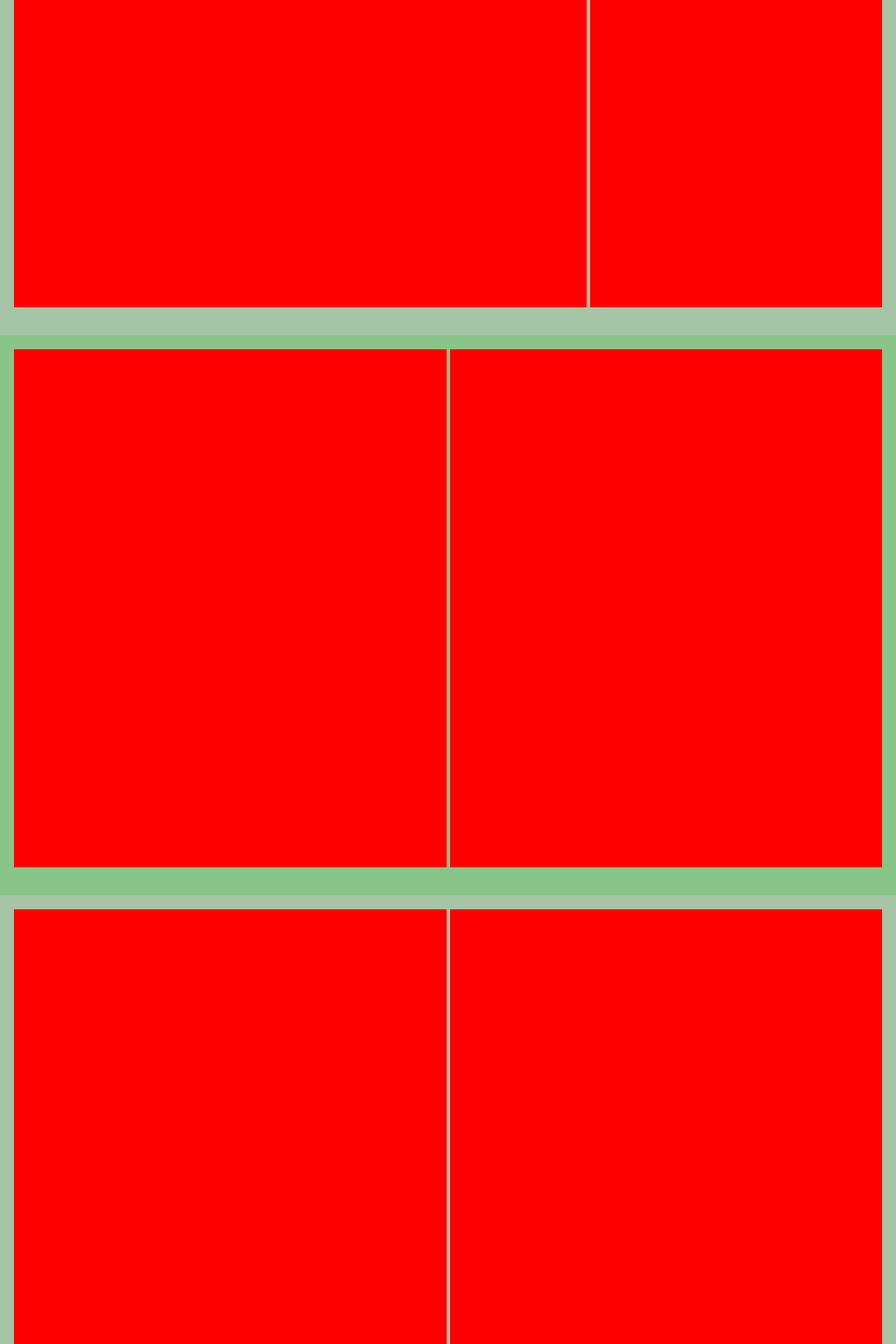
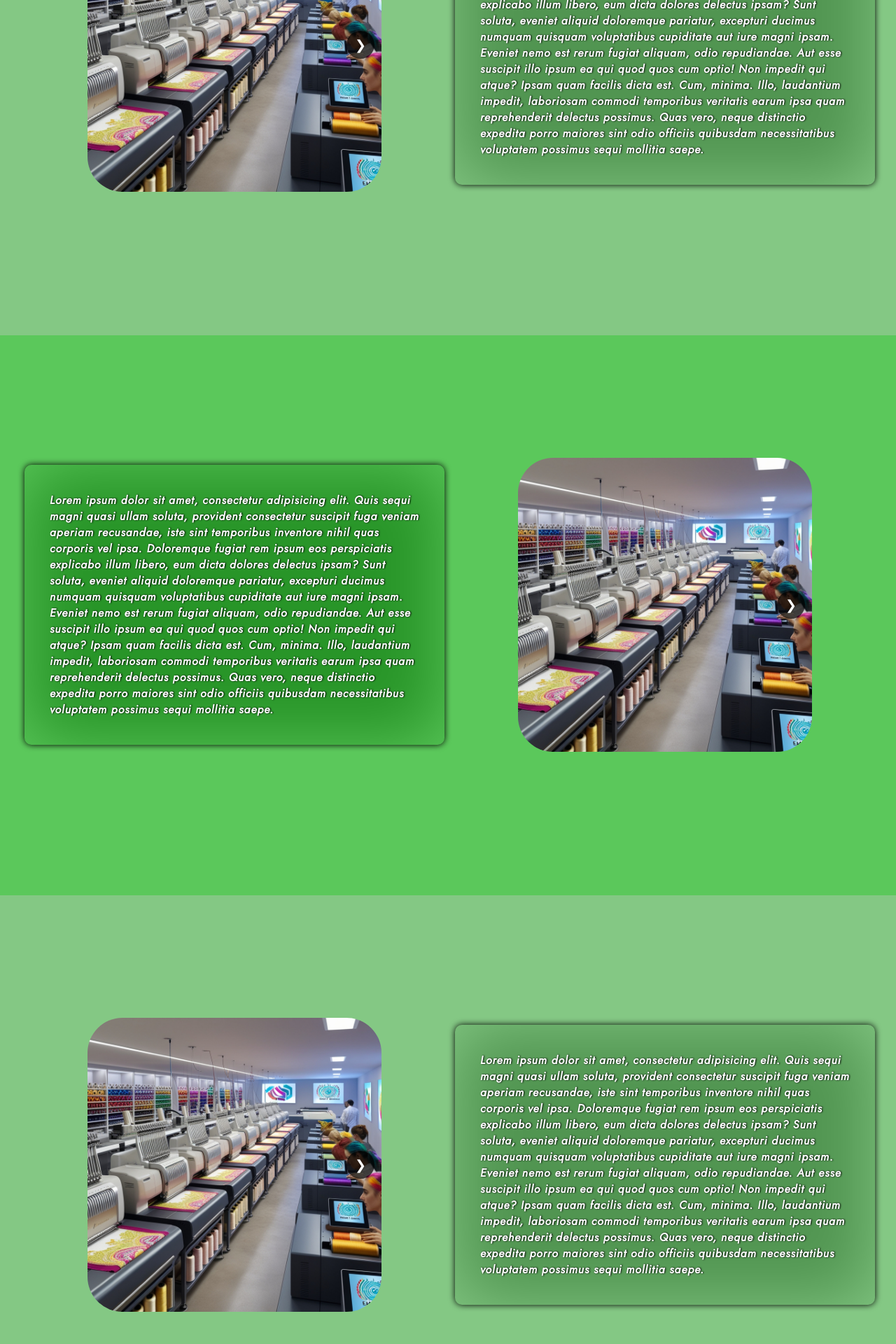
Before and after one commit to LuisFuturo01/projectzequitex.github.io, a PHP site: page / in a window 1280 px wide. Shown: the part 1187-3107 px from the top of the page at 70% size. Run offline with PHP 8.4, Linux system fonts and the light colour scheme.

Commit message:
index diseño acabado

```diff
--- a/css/cursor.css
+++ b/css/cursor.css
@@ -23,7 +23,7 @@
 *{
     box-sizing: border-box;
     font-family: "Montserrat", "my-font", "sans-serif";
-    cursor: none;
+    cursor: none !important;
     scroll-behavior: smooth;
 }
 html{
--- a/css/menu.css
+++ b/css/menu.css
@@ -31,7 +31,7 @@ div,input,main,nav,ul,li,section,footer,aside,picture,figure,html,body{
     position: sticky;
     top: 0;
     background-color: var(--bg-header);
-    z-index: 10;
+    z-index: 11;
     overflow: hidden;
 }
 .header-wrapper{
--- a/css/style.css
+++ b/css/style.css
@@ -19,6 +19,8 @@
     --bg-sidebar-item-hover:#494;
     --bg-button:#5b663d;
     --color-arrow-button:#1c4530;
+    --bg-main-window:#6b6c;
+    --bg-main-window__secondary:#3b3c;
 }
 *{
     box-sizing: border-box;
@@ -146,40 +148,123 @@ main{
 .main-windows {
     width: clamp(300px, 100%, 1900px);
     min-height: 100vh;
-    background-color: #9b9d;
+    background-color: var(--bg-main-window);
     color: #000;
     font-size: 1em;
-    padding: 20px;
+    padding: 10px 30px;
     padding-bottom: 40px;
     display: grid;
-    grid-template-areas:
-    "left-part right-part";
+    grid-template-columns: repeat(2,50%);
+    grid-template-rows: repeat(1,100%);
     gap: 5px;
 }
 .main-windows:first-child {
     margin-top: -80px;
 }
 .main-windows:nth-child(2n) {
-    background-color: #7b7d;
+    background-color: var(--bg-main-window__secondary)
 }
-.main-windows__left-part{
-    background-color: red;
+.main-windows__part{
     height: 100%;
     width: 100%;
-    grid-area: left-part;
+    display: flex;
+    align-items: center;
+    padding: 5px;
+    justify-content: center;
 }
-.main-windows__right-part{
-    background-color: red;
+.container-slider-img {
+    position: relative;
+    width: 70%;
     height: 100%;
+    overflow: hidden;
+    display: flex;
+    align-items: center;
+    justify-content:space-evenly;
+}
+.container-slider-img__inner {
+    display: flex;
+    overflow: hidden;
+    scroll-snap-type: x mandatory;
+    scroll-behavior: smooth;
     width: 100%;
-    grid-area: right-part;
+    height: 100%;
+    align-items: center;
+    justify-content: start;
+}
+.container-slider-img__picture {
+    flex:0 0 100%;
+    scroll-snap-align: start;
+    display: flex;
+    align-items: center;
+    justify-content: center;
+    object-fit: cover;
+}
+.container-slider-img__picture img,
+.container-slider-img__picture source {
+    width: 100%;
+    height: 100%;
+    object-fit: cover;
+    position: relative;
+    border-radius: 50px;
+}
+.slider-btn {
+    position: absolute;
+    top: 50%;
+    transform: translateY(-50%);
+    background: #000a;
+    color: #fff;
+    border: none;
+    width: 40px;
+    height: 40px;
+    border-radius: 50%;
+    z-index: 10;
+    transition: background .3s;
+    display: flex;
+    align-items: center;
+    justify-content: center;
+    font-size: 1.2rem;
+}
+.slider-btn:hover {
+    background: #000;
+}
+.prev-btn {
+    left: 10px;
+}
+.next-btn {
+    right: 10px;
+}
+.container-main-text {
+    position: relative;
+    height: clamp(40vh, 50vh, 100vh);
+    display: flex;
+    align-items: center;
+    padding: 5px 6%;
+    overflow-y: auto;
+    border-radius: 10px;
+    box-shadow: 0px 0px 10px #000;
+}
+.container-main-text::before {
+    content: "";
+    position: absolute;
+    top: 0;
+    left: 0;
+    width: 100%;
+    height: 100%;
+    filter: blur(50px);
+    background-color: #000;
+    z-index: -1;
+    border-radius: inherit;
+}
+.container-main-text__text{
+    color: #fff;
+    letter-spacing: 1px;
+    filter:drop-shadow(1px 0 1px black);
+    font-weight: 650;
 }
 @media screen and (max-width:950px){
     .main-windows{
-        grid-template-areas:
-        "left-part"
-        "right-part";
+        grid-template-rows: repeat(2,50%);
+        grid-template-columns: repeat(1,100%);
     }
 }
-
 /*MAIN-END-CODE*/
--- a/html/about_us.html
+++ b/html/about_us.html
@@ -48,7 +48,6 @@
     <link rel="preload" href="../img/logo-width.webp" as="image" type="image/webp">
     <link rel="preload" href="../img/background-logo.webp" as="image" type="image/webp">
     <!-- Enlace a hoja de estilos -->
-    <!-- <link rel='stylesheet' href='../css/style.css'> -->
     <link rel="stylesheet" href="../css/cursor.css">
     <link rel="stylesheet" href="../css/menu.css">
 </head>
--- a/html/contacts.html
+++ b/html/contacts.html
@@ -48,7 +48,6 @@
     <link rel="preload" href="../img/logo-width.webp" as="image" type="image/webp">
     <link rel="preload" href="../img/background-logo.webp" as="image" type="image/webp">
     <!-- Enlace a hoja de estilos -->
-    <!-- <link rel='stylesheet' href='../css/style.css'> -->
     <link rel="stylesheet" href="../css/cursor.css">
     <link rel="stylesheet" href="../css/menu.css">
 </head>
--- a/html/portfolio.html
+++ b/html/portfolio.html
@@ -48,7 +48,6 @@
     <link rel="preload" href="../img/logo-width.webp" as="image" type="image/webp">
     <link rel="preload" href="../img/background-logo.webp" as="image" type="image/webp">
     <!-- Enlace a hoja de estilos -->
-    <!-- <link rel='stylesheet' href='../css/style.css'> -->
     <link rel="stylesheet" href="../css/cursor.css">
     <link rel="stylesheet" href="../css/menu.css">
 </head>
--- a/html/products.html
+++ b/html/products.html
@@ -48,7 +48,6 @@
     <link rel="preload" href="../img/logo-width.webp" as="image" type="image/webp">
     <link rel="preload" href="../img/background-logo.webp" as="image" type="image/webp">
     <!-- Enlace a hoja de estilos -->
-    <!-- <link rel='stylesheet' href='../css/style.css'> -->
     <link rel="stylesheet" href="../css/cursor.css">
     <link rel="stylesheet" href="../css/menu.css">
 </head>
--- a/html/services.html
+++ b/html/services.html
@@ -48,7 +48,6 @@
     <link rel="preload" href="../img/logo-width.webp" as="image" type="image/webp">
     <link rel="preload" href="../img/background-logo.webp" as="image" type="image/webp">
     <!-- Enlace a hoja de estilos -->
-    <!-- <link rel='stylesheet' href='../css/style.css'> -->
     <link rel="stylesheet" href="../css/cursor.css">
     <link rel="stylesheet" href="../css/menu.css">
 </head>
--- a/index.html
+++ b/index.html
@@ -200,59 +200,203 @@
     <main id="main-start">
         <div class="main-wrapper">
             <div class="main-windows window-nosotros">
-                <div class="main-windows__left-part">
-                    <img src="img/" alt="">
+                <div class="main-windows__left-part main-windows__part">
+                    <div class="container-slider-img">
+                        <button class="slider-btn prev-btn">&#10094;</button>
+                        <div class="container-slider-img__inner">
+                            <picture class="container-slider-img__picture">
+                                <source srcset="img/Company.webp" type="image/webp">
+                                <img src="img/Company.jpg" alt="Empresa Zequitex 1" role="img" />
+                            </picture>
+                            <picture class="container-slider-img__picture">
+                                <source srcset="img/Company.webp" type="image/webp">
+                                <img src="img/Company.jpg" alt="Empresa Zequitex 2" role="img" />
+                            </picture>
+                            <picture class="container-slider-img__picture">
+                                <source srcset="img/Company.webp" type="image/webp">
+                                <img src="img/Company.jpg" alt="Empresa Zequitex 3" role="img" />
+                            </picture>
+                        </div>
+                        <button class="slider-btn next-btn">&#10095;</button>
+                    </div>
                 </div>
-                <div class="main-windows__right-part">
-
+                <div class="main-windows__right-part main-windows__part">
+                    <div class="container-main-text">
+                        <p class="container-main-text__text">
+                            Lorem ipsum dolor sit amet, consectetur adipisicing elit. Quis sequi magni quasi ullam soluta, provident consectetur suscipit fuga veniam aperiam recusandae, iste sint temporibus inventore nihil quas corporis vel ipsa.
+                            Doloremque fugiat rem ipsum eos perspiciatis explicabo illum libero, eum dicta dolores delectus ipsam? Sunt soluta, eveniet aliquid doloremque pariatur, excepturi ducimus numquam quisquam voluptatibus cupiditate aut iure magni ipsam.
+                            Eveniet nemo est rerum fugiat aliquam, odio repudiandae. Aut esse suscipit illo ipsum ea qui quod quos cum optio! Non impedit qui atque? Ipsam quam facilis dicta est. Cum, minima.
+                            Illo, laudantium impedit, laboriosam commodi temporibus veritatis earum ipsa quam reprehenderit delectus possimus. Quas vero, neque distinctio expedita porro maiores sint odio officiis quibusdam necessitatibus voluptatem possimus sequi mollitia saepe.
+                        </p>
+                    </div>
                 </div>
             </div>
             <div class="main-windows window-servicios">
-                <div class="main-windows__left-part">
-
+                <div class="main-windows__left-part main-windows__part">
+                    <div class="container-main-text">
+                        <p class="container-main-text__text">
+                            Lorem ipsum dolor sit amet, consectetur adipisicing elit. Quis sequi magni quasi ullam soluta, provident consectetur suscipit fuga veniam aperiam recusandae, iste sint temporibus inventore nihil quas corporis vel ipsa.
+                            Doloremque fugiat rem ipsum eos perspiciatis explicabo illum libero, eum dicta dolores delectus ipsam? Sunt soluta, eveniet aliquid doloremque pariatur, excepturi ducimus numquam quisquam voluptatibus cupiditate aut iure magni ipsam.
+                            Eveniet nemo est rerum fugiat aliquam, odio repudiandae. Aut esse suscipit illo ipsum ea qui quod quos cum optio! Non impedit qui atque? Ipsam quam facilis dicta est. Cum, minima.
+                            Illo, laudantium impedit, laboriosam commodi temporibus veritatis earum ipsa quam reprehenderit delectus possimus. Quas vero, neque distinctio expedita porro maiores sint odio officiis quibusdam necessitatibus voluptatem possimus sequi mollitia saepe.
+                        </p>
+                    </div>
                 </div>
-                <div class="main-windows__right-part">
-
+                <div class="main-windows__right-part main-windows__part">
+                    <div class="container-slider-img">
+                        <button class="slider-btn prev-btn">&#10094;</button>
+                        <div class="container-slider-img__inner">
+                            <picture class="container-slider-img__picture">
+                                <source srcset="img/Company.webp" type="image/webp">
+                                <img src="img/Company.jpg" alt="Empresa Zequitex 1" role="img" />
+                            </picture>
+                            <picture class="container-slider-img__picture">
+                                <source srcset="img/Company.webp" type="image/webp">
+                                <img src="img/Company.jpg" alt="Empresa Zequitex 2" role="img" />
+                            </picture>
+                            <picture class="container-slider-img__picture">
+                                <source srcset="img/Company.webp" type="image/webp">
+                                <img src="img/Company.jpg" alt="Empresa Zequitex 3" role="img" />
+                            </picture>
+                        </div>
+                        <button class="slider-btn next-btn">&#10095;</button>
+                    </div>
                 </div>
             </div>
             <div class="main-windows window-productos">
-                <div class="main-windows__left-part">
-
+                <div class="main-windows__left-part main-windows__part">
+                    <div class="container-slider-img">
+                        <button class="slider-btn prev-btn">&#10094;</button>
+                        <div class="container-slider-img__inner">
+                            <picture class="container-slider-img__picture">
+                                <source srcset="img/Company.webp" type="image/webp">
+                                <img src="img/Company.jpg" alt="Empresa Zequitex 1" role="img" />
+                            </picture>
+                            <picture class="container-slider-img__picture">
+                                <source srcset="img/Company.webp" type="image/webp">
+                                <img src="img/Company.jpg" alt="Empresa Zequitex 2" role="img" />
+                            </picture>
+                            <picture class="container-slider-img__picture">
+                                <source srcset="img/Company.webp" type="image/webp">
+                                <img src="img/Company.jpg" alt="Empresa Zequitex 3" role="img" />
+                            </picture>
+                        </div>
+                        <button class="slider-btn next-btn">&#10095;</button>
+                    </div>
                 </div>
-                <div class="main-windows__right-part">
-
+                <div class="main-windows__right-part main-windows__part">
+                    <div class="container-main-text">
+                        <p class="container-main-text__text">
+                            Lorem ipsum dolor sit amet, consectetur adipisicing elit. Quis sequi magni quasi ullam soluta, provident consectetur suscipit fuga veniam aperiam recusandae, iste sint temporibus inventore nihil quas corporis vel ipsa.
+                            Doloremque fugiat rem ipsum eos perspiciatis explicabo illum libero, eum dicta dolores delectus ipsam? Sunt soluta, eveniet aliquid doloremque pariatur, excepturi ducimus numquam quisquam voluptatibus cupiditate aut iure magni ipsam.
+                            Eveniet nemo est rerum fugiat aliquam, odio repudiandae. Aut esse suscipit illo ipsum ea qui quod quos cum optio! Non impedit qui atque? Ipsam quam facilis dicta est. Cum, minima.
+                            Illo, laudantium impedit, laboriosam commodi temporibus veritatis earum ipsa quam reprehenderit delectus possimus. Quas vero, neque distinctio expedita porro maiores sint odio officiis quibusdam necessitatibus voluptatem possimus sequi mollitia saepe.
+                        </p>
+                    </div>
                 </div>
             </div>
             <div class="main-windows window-portafolio">
-                <div class="main-windows__left-part">
-
+                <div class="main-windows__left-part main-windows__part">
+                    <div class="container-main-text">
+                        <p class="container-main-text__text">
+                            Lorem ipsum dolor sit amet, consectetur adipisicing elit. Quis sequi magni quasi ullam soluta, provident consectetur suscipit fuga veniam aperiam recusandae, iste sint temporibus inventore nihil quas corporis vel ipsa.
+                            Doloremque fugiat rem ipsum eos perspiciatis explicabo illum libero, eum dicta dolores delectus ipsam? Sunt soluta, eveniet aliquid doloremque pariatur, excepturi ducimus numquam quisquam voluptatibus cupiditate aut iure magni ipsam.
+                            Eveniet nemo est rerum fugiat aliquam, odio repudiandae. Aut esse suscipit illo ipsum ea qui quod quos cum optio! Non impedit qui atque? Ipsam quam facilis dicta est. Cum, minima.
+                            Illo, laudantium impedit, laboriosam commodi temporibus veritatis earum ipsa quam reprehenderit delectus possimus. Quas vero, neque distinctio expedita porro maiores sint odio officiis quibusdam necessitatibus voluptatem possimus sequi mollitia saepe.
+                        </p>
+                    </div>
                 </div>
-                <div class="main-windows__right-part">
-
+                <div class="main-windows__right-part main-windows__part">
+                    <div class="container-slider-img">
+                        <button class="slider-btn prev-btn">&#10094;</button>
+                        <div class="container-slider-img__inner">
+                            <picture class="container-slider-img__picture">
+                                <source srcset="img/Company.webp" type="image/webp">
+                                <img src="img/Company.jpg" alt="Empresa Zequitex 1" role="img" />
+                            </picture>
+                            <picture class="container-slider-img__picture">
+                                <source srcset="img/Company.webp" type="image/webp">
+                                <img src="img/Company.jpg" alt="Empresa Zequitex 2" role="img" />
+                            </picture>
+                            <picture class="container-slider-img__picture">
+                                <source srcset="img/Company.webp" type="image/webp">
+                                <img src="img/Company.jpg" alt="Empresa Zequitex 3" role="img" />
+                            </picture>
+                        </div>
+                        <button class="slider-btn next-btn">&#10095;</button>
+                    </div>
                 </div>
             </div>
             <div class="main-windows window-nuevo">
-                <div class="main-windows__left-part">
-
+                <div class="main-windows__left-part main-windows__part">
+                    <div class="container-slider-img">
+                        <button class="slider-btn prev-btn">&#10094;</button>
+                        <div class="container-slider-img__inner">
+                            <picture class="container-slider-img__picture">
+                                <source srcset="img/Company.webp" type="image/webp">
+                                <img src="img/Company.jpg" alt="Empresa Zequitex 1" role="img" />
+                            </picture>
+                            <picture class="container-slider-img__picture">
+                                <source srcset="img/Company.webp" type="image/webp">
+                                <img src="img/Company.jpg" alt="Empresa Zequitex 2" role="img" />
+                            </picture>
+                            <picture class="container-slider-img__picture">
+                                <source srcset="img/Company.webp" type="image/webp">
+                                <img src="img/Company.jpg" alt="Empresa Zequitex 3" role="img" />
+                            </picture>
+                        </div>
+                        <button class="slider-btn next-btn">&#10095;</button>
+                    </div>
                 </div>
-                <div class="main-windows__right-part">
-
+                <div class="main-windows__right-part main-windows__part">
+                    <div class="container-main-text">
+                        <p class="container-main-text__text">
+                            Lorem ipsum dolor sit amet, consectetur adipisicing elit. Quis sequi magni quasi ullam soluta, provident consectetur suscipit fuga veniam aperiam recusandae, iste sint temporibus inventore nihil quas corporis vel ipsa.
+                            Doloremque fugiat rem ipsum eos perspiciatis explicabo illum libero, eum dicta dolores delectus ipsam? Sunt soluta, eveniet aliquid doloremque pariatur, excepturi ducimus numquam quisquam voluptatibus cupiditate aut iure magni ipsam.
+                            Eveniet nemo est rerum fugiat aliquam, odio repudiandae. Aut esse suscipit illo ipsum ea qui quod quos cum optio! Non impedit qui atque? Ipsam quam facilis dicta est. Cum, minima.
+                            Illo, laudantium impedit, laboriosam commodi temporibus veritatis earum ipsa quam reprehenderit delectus possimus. Quas vero, neque distinctio expedita porro maiores sint odio officiis quibusdam necessitatibus voluptatem possimus sequi mollitia saepe.
+                        </p>
+                    </div>
                 </div>
             </div>
             <div class="main-windows window-contactos">
-                <div class="main-windows__left-part">
-
+                <div class="main-windows__left-part main-windows__part">
+                    <div class="container-main-text">
+                        <p class="container-main-text__text">
+                            Lorem ipsum dolor sit amet, consectetur adipisicing elit. Quis sequi magni quasi ullam soluta, provident consectetur suscipit fuga veniam aperiam recusandae, iste sint temporibus inventore nihil quas corporis vel ipsa.
+                            Doloremque fugiat rem ipsum eos perspiciatis explicabo illum libero, eum dicta dolores delectus ipsam? Sunt soluta, eveniet aliquid doloremque pariatur, excepturi ducimus numquam quisquam voluptatibus cupiditate aut iure magni ipsam.
+                            Eveniet nemo est rerum fugiat aliquam, odio repudiandae. Aut esse suscipit illo ipsum ea qui quod quos cum optio! Non impedit qui atque? Ipsam quam facilis dicta est. Cum, minima.
+                            Illo, laudantium impedit, laboriosam commodi temporibus veritatis earum ipsa quam reprehenderit delectus possimus. Quas vero, neque distinctio expedita porro maiores sint odio officiis quibusdam necessitatibus voluptatem possimus sequi mollitia saepe.
+                        </p>
+                    </div>
                 </div>
-                <div class="main-windows__right-part">
-
+                <div class="main-windows__right-part main-windows__part">
+                    <div class="container-slider-img">
+                        <button class="slider-btn prev-btn">&#10094;</button>
+                        <div class="container-slider-img__inner">
+                            <picture class="container-slider-img__picture">
+                                <source srcset="img/Company.webp" type="image/webp">
+                                <img src="img/Company.jpg" alt="Empresa Zequitex 1" role="img" />
+                            </picture>
+                            <picture class="container-slider-img__picture">
+                                <source srcset="img/Company.webp" type="image/webp">
+                                <img src="img/Company.jpg" alt="Empresa Zequitex 2" role="img" />
+                            </picture>
+                            <picture class="container-slider-img__picture">
+                                <source srcset="img/Company.webp" type="image/webp">
+                                <img src="img/Company.jpg" alt="Empresa Zequitex 3" role="img" />
+                            </picture>
+                        </div>
+                        <button class="slider-btn next-btn">&#10095;</button>
+                    </div>
                 </div>
             </div>
-        <!-- <article role="article">…</article>
-        <aside role="complementary">…</aside> -->
+        </div>
     </main>
     <footer></footer>
     <script src="js/menu.js"></script>
     <script src="js/cursor.js"></script>
+    <script src="js/slider.js"></script>
 </body>
 </html>
 
```
Also changed, not shown: js/slider.js (added, +26 -0 lines), img/Company.jpg (added), img/Company.webp (added).
